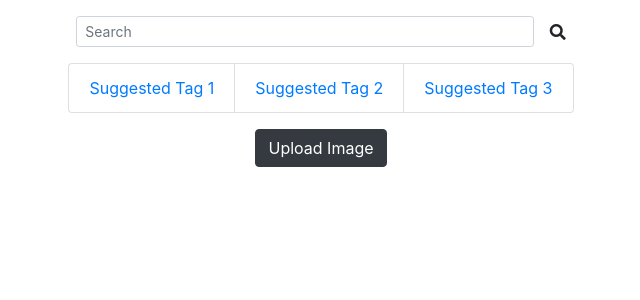
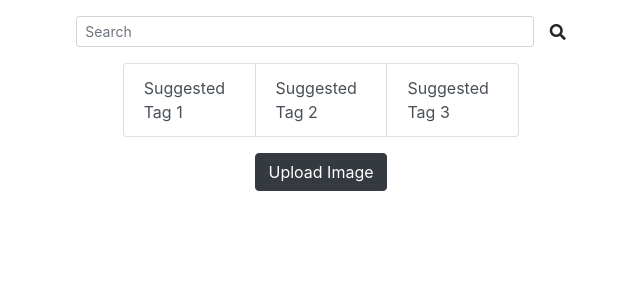
Before and after one commit to Kevin-Shi-Dev/4220, a Django app: page / in a window 1280 px wide. Shown: the part 56-356 px from the top of the page, without its empty margins (319-959 px from the left). Run offline with Django 3.2, Linux system fonts and the light colour scheme; some libraries are stand-ins or nearby versions.

Commit message:
Made tag lists nicer

```diff
--- a/imageSearch/templates/index.html
+++ b/imageSearch/templates/index.html
@@ -1,25 +1,22 @@
-{% extends "base.html" %}
-
-{% block content %}
+{% extends "base.html" %} {% block content %}
 <div class="container-fluid">
 
     <div class="row mt-3">
         <div class="col-sm-6 mx-auto">
             <form class="form-inline justify-content-center">
-                <input class="form-control form-control-sm mr-3 w-75" type="text" placeholder="Search"
-                    aria-label="Search">
+                <input class="form-control form-control-sm mr-3 w-75" type="text" placeholder="Search" aria-label="Search">
                 <i class="fas fa-search" aria-hidden="true"></i>
             </form>
         </div>
     </div>
 
     <div class="row mt-3">
-        <div class="col-sm mx-auto">
-            <ul class="list-group list-group-horizontal justify-content-center">
-                <li class="list-group-item"><a href="#">Suggested Tag 1</a></li>
-                <li class="list-group-item"><a href="#">Suggested Tag 2</a></li>
-                <li class="list-group-item"><a href="#">Suggested Tag 3</a></li>
-            </ul>
+        <div class="col-sm-4 mx-auto">
+            <div class="list-group list-group-horizontal justify-content-center">
+                <a href="#" class="list-group-item list-group-item-action">Suggested Tag 1</a>
+                <a href="#" class="list-group-item list-group-item-action">Suggested Tag 2</a>
+                <a href="#" class="list-group-item list-group-item-action">Suggested Tag 3</a>
+            </div>
         </div>
     </div>
 
```
